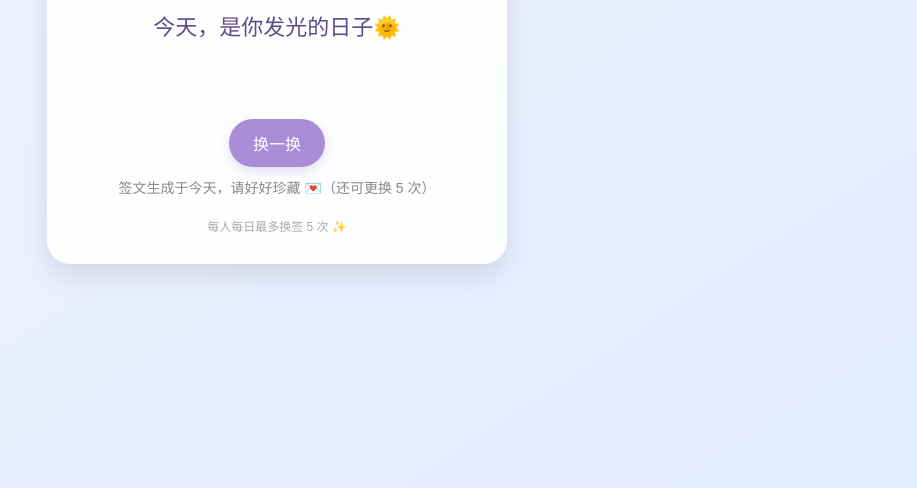
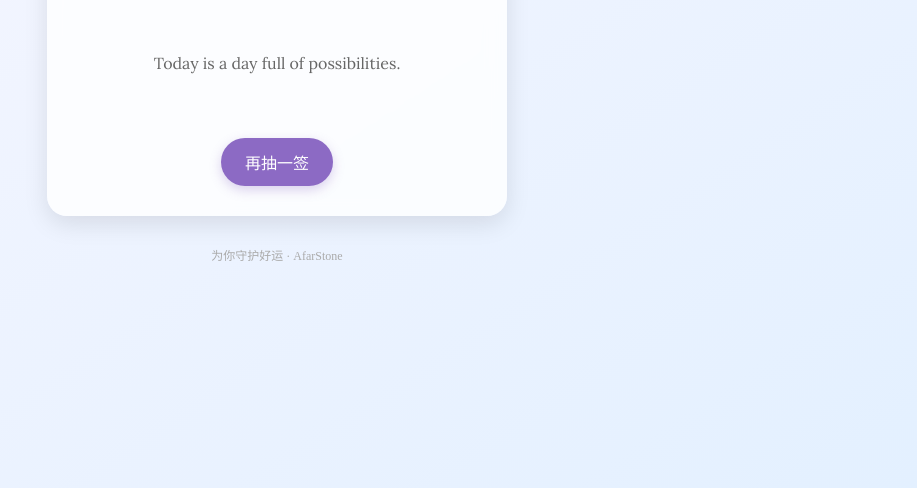
Before and after one commit to zhangbase/afarstone-sign, a plain HTML site: page index.html in a window 1280 px wide. Shown: the part 352-840 px from the top of the page, without its empty margins (363-1280 px from the left). Drawn offline with Linux system fonts and the light colour scheme.

Commit message:
Add files via upload

```diff
--- a/index.html
+++ b/index.html
@@ -4,154 +4,151 @@
 <head>
   <meta charset="UTF-8">
   <meta name="viewport" content="width=device-width, initial-scale=1.0">
-  <title>AfarStone · 每日幸运签</title>
+  <title>AfarStone · Daily Fortune</title>
+  <link href="https://fonts.googleapis.com/css2?family=Noto+Serif+SC&family=Lora&display=swap" rel="stylesheet">
   <style>
     body {
       margin: 0;
       padding: 0;
-      background: linear-gradient(to bottom right, #f7f3ff, #e0ecff);
-      font-family: 'Arial Rounded MT Bold', 'Hiragino Sans GB', 'Microsoft YaHei', sans-serif;
-      color: #333;
-      text-align: center;
+      background: linear-gradient(to bottom right, #f9f7ff, #e3f0ff);
+      font-family: 'Noto Serif SC', serif;
       display: flex;
       flex-direction: column;
+      align-items: center;
       justify-content: center;
-      align-items: center;
       min-height: 100vh;
       padding: 20px;
+      color: #444;
     }
-    .container {
-      background: #ffffffee;
+    .card {
+      background: rgba(255, 255, 255, 0.8);
+      backdrop-filter: blur(10px);
+      border-radius: 20px;
+      box-shadow: 0 8px 24px rgba(0,0,0,0.1);
       padding: 30px;
-      border-radius: 24px;
-      box-shadow: 0 12px 28px rgba(0,0,0,0.1);
-      width: 100%;
-      max-width: 400px;
+      text-align: center;
+      max-width: 90%;
+      width: 400px;
+      transition: all 0.5s ease;
     }
-    .brand {
-      font-size: 20px;
-      color: #a88cd5;
+    h1 {
+      font-size: 24px;
+      color: #8c6ac4;
       margin-bottom: 10px;
     }
-    .title {
-      font-size: 26px;
-      margin-bottom: 20px;
-      color: #444;
+    .fortune {
+      font-size: 20px;
+      margin: 20px 0 10px;
+      min-height: 60px;
     }
-    .sign {
-      font-size: 22px;
-      margin: 30px 0;
-      color: #5e4b8b;
-      opacity: 0;
-      transform: scale(0.95);
-      transition: all 0.4s ease;
-      min-height: 80px;
+    .fortune.en {
+      font-family: 'Lora', serif;
+      font-size: 16px;
+      color: #666;
     }
-    .sign.show {
-      opacity: 1;
-      transform: scale(1);
-    }
-    .info {
-      font-size: 14px;
-      color: #888;
-      margin-top: 10px;
-    }
-    .footer {
-      font-size: 12px;
-      color: #aaa;
-      margin-top: 20px;
-    }
-    .btn {
-      background-color: #a88cd5;
+    button {
+      margin-top: 15px;
+      background: #8c6ac4;
       color: white;
       border: none;
       padding: 12px 24px;
-      border-radius: 30px;
+      border-radius: 25px;
+      font-size: 16px;
       cursor: pointer;
-      font-size: 16px;
-      box-shadow: 0 4px 12px rgba(168, 140, 213, 0.3);
-      transition: background-color 0.3s ease;
+      box-shadow: 0 4px 12px rgba(140, 106, 196, 0.3);
     }
-    .btn:hover {
-      background-color: #8b70c9;
+    button:hover {
+      background: #7a58b4;
+    }
+    .history-btn {
+      position: absolute;
+      top: 20px;
+      right: 20px;
+      font-size: 14px;
+      color: #8c6ac4;
+      cursor: pointer;
+      text-decoration: underline;
+    }
+    .history {
+      display: none;
+      background: white;
+      border-radius: 10px;
+      padding: 20px;
+      max-width: 400px;
+      margin-top: 20px;
+      font-size: 14px;
+      text-align: left;
+    }
+    .footer {
+      margin-top: 30px;
+      font-size: 12px;
+      color: #aaa;
     }
   </style>
 </head>
 <body>
-  <div class="container">
-    <div class="brand">AfarStone · 每日幸运签</div>
-    <div class="title">🌟 今日签文 🌟</div>
-    <div class="sign" id="sign">正在加载中...</div>
-    <button class="btn" id="refreshBtn">换一换</button>
-    <div class="info" id="info"></div>
-    <div class="footer">每人每日最多换签 5 次 ✨</div>
+  <div class="history-btn" onclick="toggleHistory()">签文历史</div>
+  <div class="card">
+    <h1>🌟 AfarStone · 今日签文 🌟</h1>
+    <div class="fortune" id="fortuneCn">加载中...</div>
+    <div class="fortune en" id="fortuneEn"></div>
+    <button onclick="drawFortune()">再抽一签</button>
   </div>
+  <div class="history" id="historyBox"></div>
+  <div class="footer">为你守护好运 · AfarStone</div>
 
   <script>
-    const signs = [
-      "今天你闪闪发光，幸运正向你靠近✨",
-      "愿你拥有温柔而坚定的力量🌸",
-      "所有好事都会不期而遇 🍀",
-      "放松心情，好运就在下一个转角💫",
-      "你已经比昨天更靠近幸福了🌈",
-      "别怕慢，幸福不会缺席 🍃",
-      "保持微笑，磁场正在为你聚光🔮",
-      "今天，是你发光的日子🌞",
-      "别忘了，你值得一切美好💖",
-      "好运气藏在温柔的心情里☁️"
+    const fortunes = [
+      ["今天你值得所有美好。", "You deserve all the good things today."],
+      ["相信自己，宇宙正在为你安排惊喜。", "Trust yourself, the universe is preparing a surprise for you."],
+      ["放轻松，一切都会顺利解决。", "Relax, everything will be resolved smoothly."],
+      ["爱是你内在最强大的力量。", "Love is the strongest force within you."],
+      ["慢一点没关系，前进就好。", "It's okay to go slow, as long as you keep going."],
+      ["你比你想象中更勇敢。", "You are braver than you think."],
+      ["当你微笑时，好运就在靠近你。", "When you smile, luck gets closer."],
+      ["保持温柔，坚定前行。", "Stay gentle, move forward with strength."],
+      ["世界因你而温柔。", "The world is gentler because of you."],
+      ["今天会是充满可能性的一天。", "Today is a day full of possibilities."]
     ];
 
-    const signEl = document.getElementById("sign");
-    const infoEl = document.getElementById("info");
-    const refreshBtn = document.getElementById("refreshBtn");
-
-    const today = new Date().toISOString().slice(0, 10);
-    let drawCount = parseInt(localStorage.getItem("draw_count") || 0);
-    let lastDrawDate = localStorage.getItem("last_draw_date");
-    let lastDrawSign = localStorage.getItem("last_draw_sign");
-
-    if (lastDrawDate !== today) {
-      drawCount = 0;
-      localStorage.setItem("draw_count", drawCount);
-      localStorage.removeItem("last_draw_sign");
-      lastDrawDate = today;
-      localStorage.setItem("last_draw_date", today);
+    function drawFortune() {
+      const index = Math.floor(Math.random() * fortunes.length);
+      const today = new Date().toISOString().split('T')[0];
+      const [cn, en] = fortunes[index];
+      document.getElementById('fortuneCn').textContent = cn;
+      document.getElementById('fortuneEn').textContent = en;
+      localStorage.setItem('lastFortune', JSON.stringify({ date: today, cn, en }));
+      saveHistory(today, cn);
+      updateHistory();
     }
 
-    function showAnimatedSign(text) {
-      signEl.classList.remove("show");
-      setTimeout(() => {
-        signEl.textContent = text;
-        signEl.classList.add("show");
-      }, 100);
+    function saveHistory(date, cn) {
+      const history = JSON.parse(localStorage.getItem('fortuneHistory') || '[]');
+      history.unshift({ date, cn });
+      localStorage.setItem('fortuneHistory', JSON.stringify(history.slice(0, 20)));
     }
 
-    function drawSign(forceNew = false) {
-      if (!forceNew && lastDrawSign) {
-        showAnimatedSign(lastDrawSign);
-        infoEl.textContent = `你今天已经抽过签啦（还可更换 ${5 - drawCount} 次）`;
-        return;
-      }
-
-      const randomSign = signs[Math.floor(Math.random() * signs.length)];
-      showAnimatedSign(randomSign);
-      lastDrawSign = randomSign;
-      localStorage.setItem("last_draw_sign", randomSign);
-      infoEl.textContent = `签文生成于今天，请好好珍藏 💌（还可更换 ${5 - drawCount} 次）`;
+    function updateHistory() {
+      const box = document.getElementById('historyBox');
+      const history = JSON.parse(localStorage.getItem('fortuneHistory') || '[]');
+      box.innerHTML = '<strong>历史签文：</strong><br>' + history.map(item => `<div>${item.date}：${item.cn}</div>`).join('');
     }
 
-    refreshBtn.addEventListener('click', () => {
-      if (drawCount >= 5) {
-        infoEl.textContent = "今日已达最大换签次数，请明天再来🌙";
-        return;
+    function toggleHistory() {
+      const box = document.getElementById('historyBox');
+      box.style.display = box.style.display === 'block' ? 'none' : 'block';
+    }
+
+    window.onload = () => {
+      const last = JSON.parse(localStorage.getItem('lastFortune') || '{}');
+      if (last.date === new Date().toISOString().split('T')[0]) {
+        document.getElementById('fortuneCn').textContent = last.cn;
+        document.getElementById('fortuneEn').textContent = last.en;
+      } else {
+        drawFortune();
       }
-      drawCount++;
-      localStorage.setItem("draw_count", drawCount);
-      localStorage.removeItem("last_draw_sign");
-      drawSign(true);
-    });
-
-    drawSign();
+      updateHistory();
+    };
   </script>
 </body>
 </html>
```
